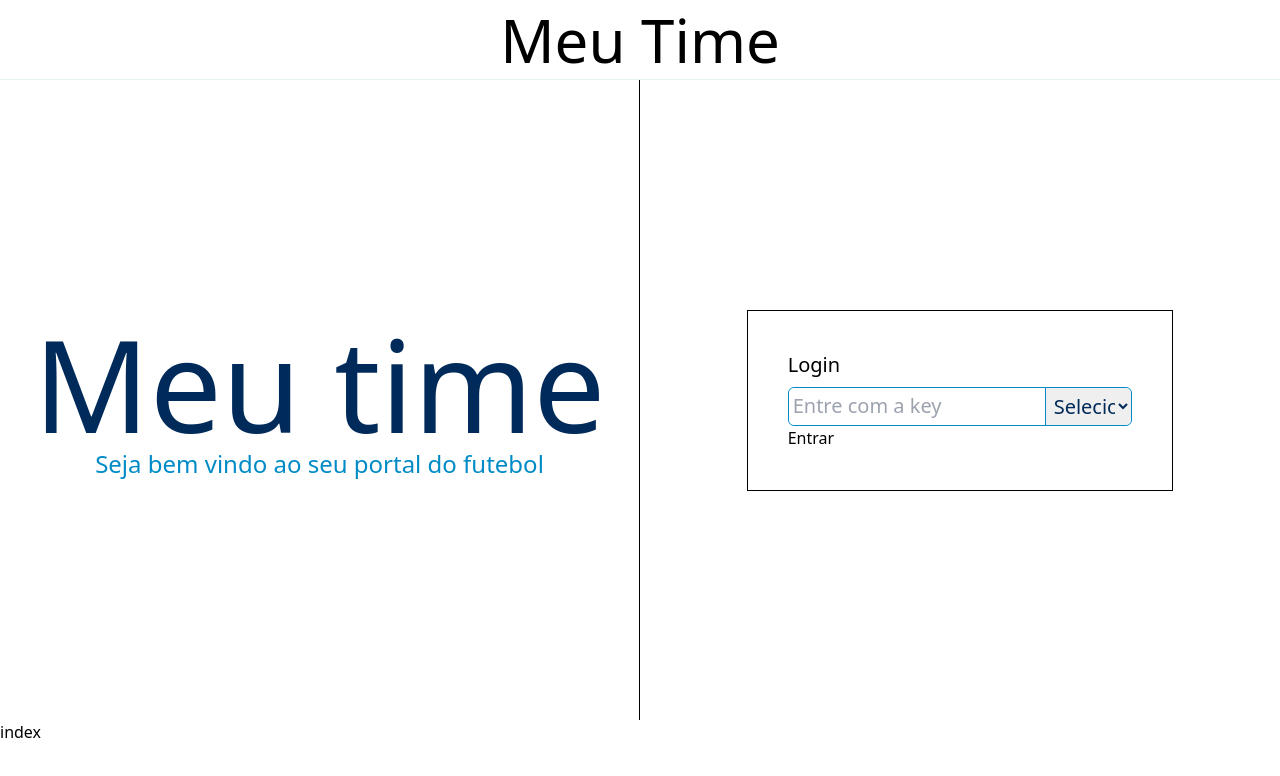
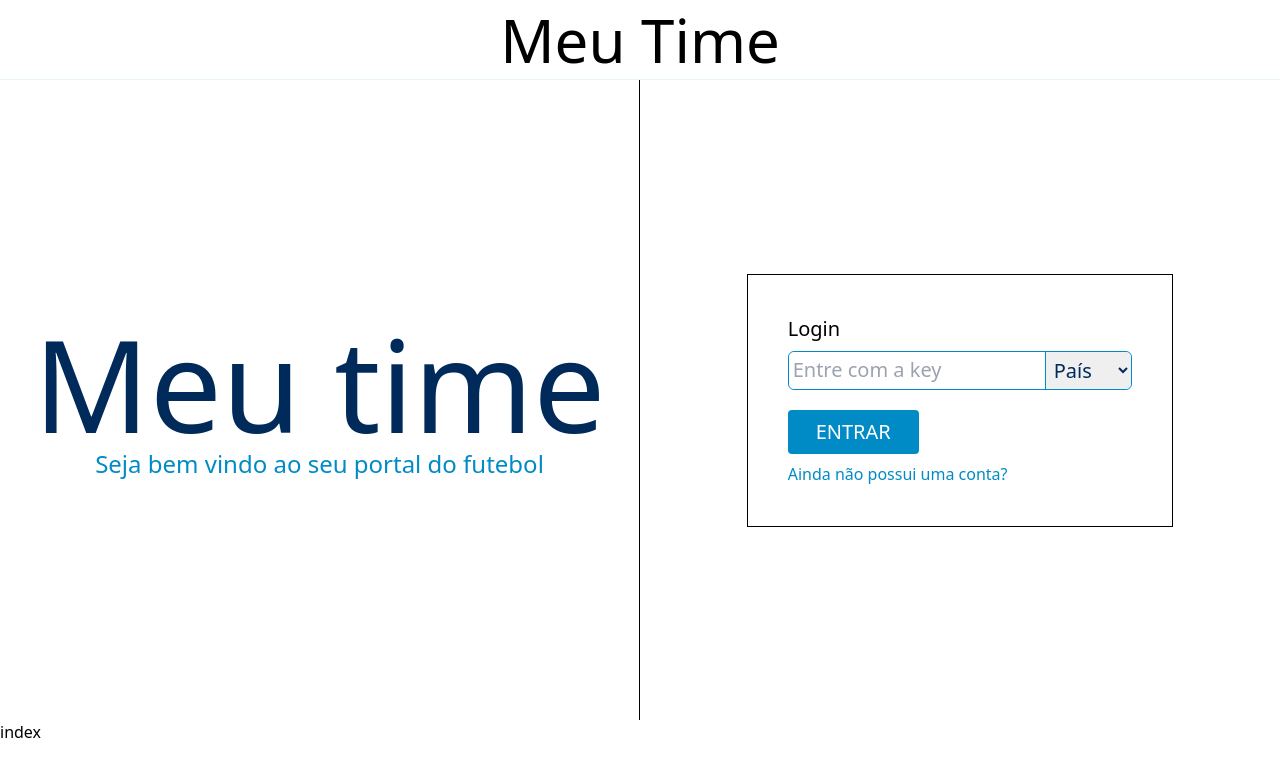
Before and after one commit to AlvesPHGA/trade-technology-teste-tecnico, a React (Vite) app: page / in a window 1280 px wide. Shown: the top 776 px of the page. Built offline with nearby package versions, Linux system fonts and the light colour scheme.

Commit message:
updated login page and button component

```diff
--- a/src/components/Button/Button.tsx
+++ b/src/components/Button/Button.tsx
@@ -3,7 +3,11 @@ interface BtnProps {
 }
 
 const Button = ({ legend }: BtnProps) => {
-   return <button>{legend}</button>;
+   return (
+      <button className="py-2 px-7 mt-5 bg-trade_tech-blue_ncs rounded text-[#fff] text-xl uppercase">
+         {legend}
+      </button>
+   );
 };
 
 export default Button;
--- a/src/pages/home/Login/page.tsx
+++ b/src/pages/home/Login/page.tsx
@@ -19,7 +19,7 @@ const Login = () => {
                      name=""
                      id=""
                   >
-                     <option value="">Selecione o país</option>
+                     <option value="">País</option>
                      <option value="brasil">Brasil</option>
                      <option value="espanha">Espanha</option>
                      <option value="alemanha">Alemanha</option>
@@ -27,6 +27,14 @@ const Login = () => {
                </div>
             </div>
             <Button legend="Entrar" />
+            <a
+               className="block mt-2 text-trade_tech-blue_ncs hover:underline"
+               href="https://www.api-football.com/"
+               target="_blank"
+               rel="noopener noreferrer"
+            >
+               Ainda não possui uma conta?
+            </a>
          </form>
       </section>
    );
```
